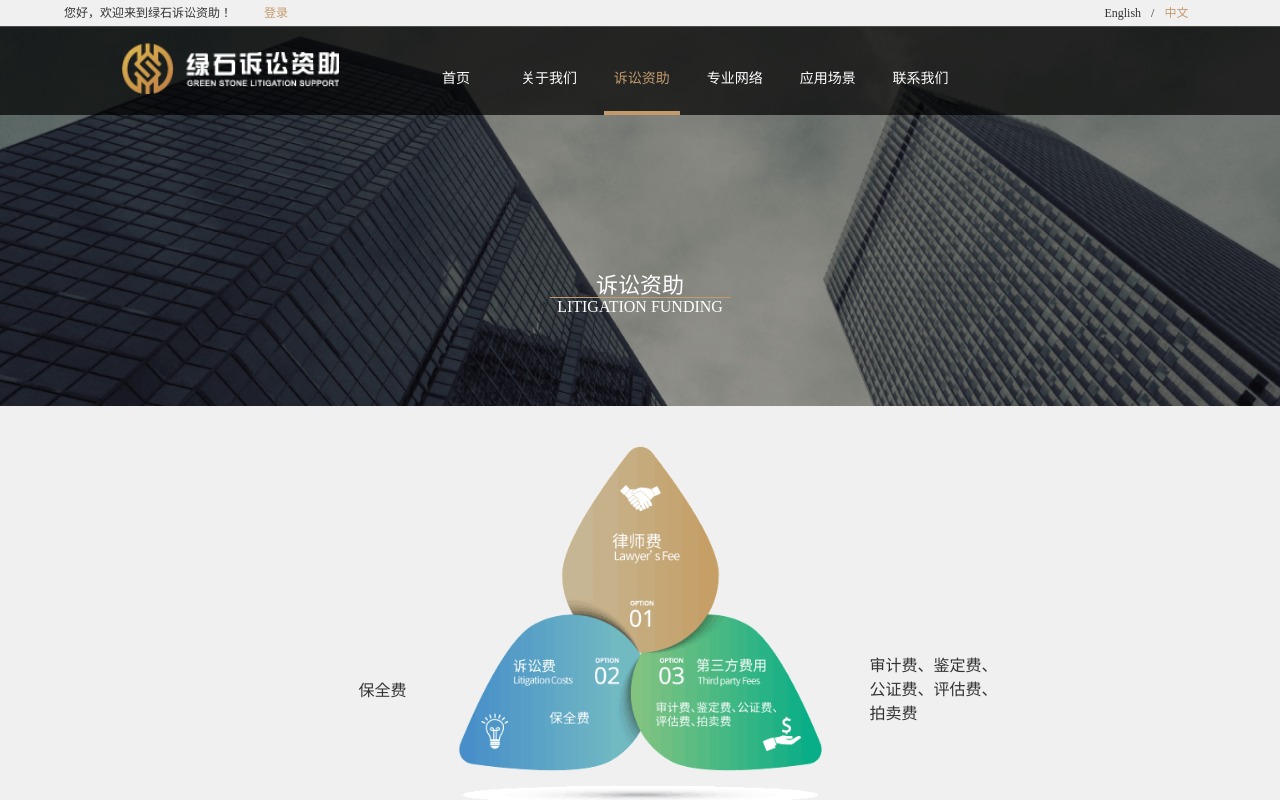
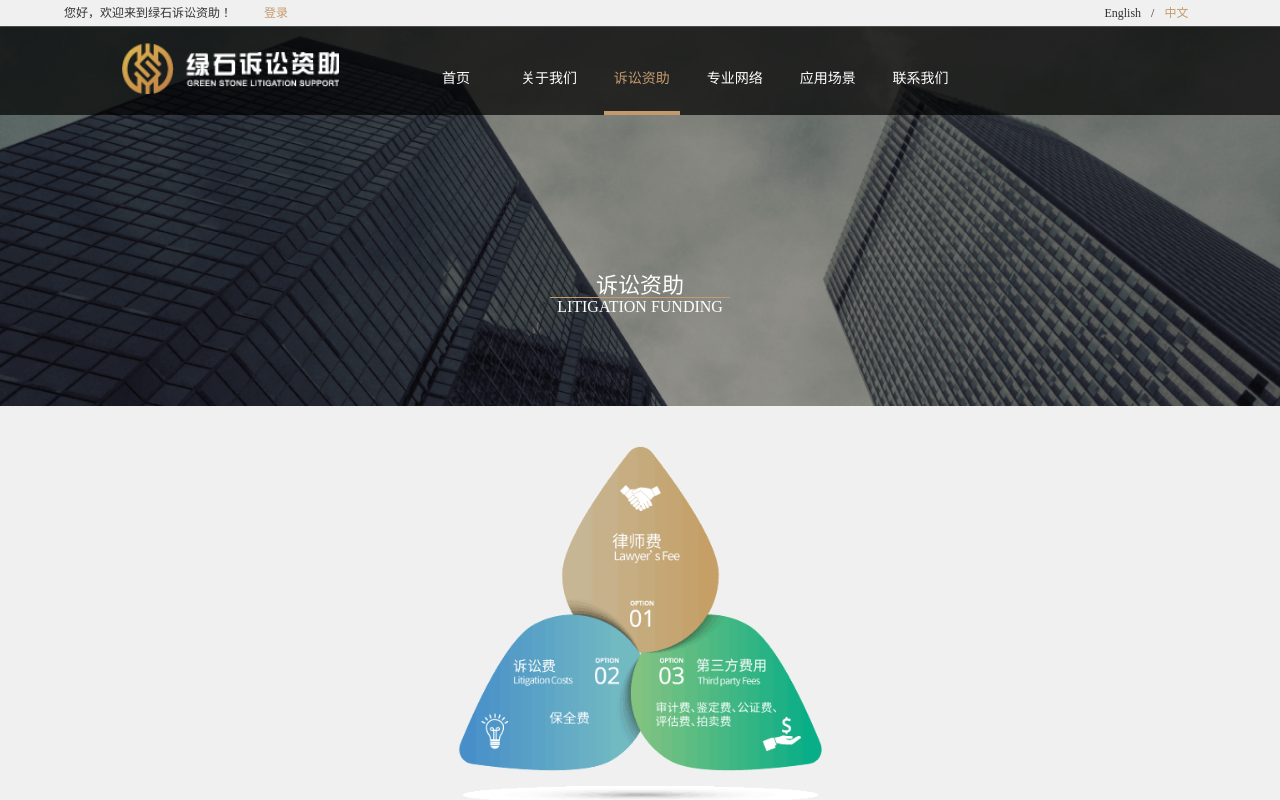
Before and after one commit to nibucuo/litigationfund, a Vue app: page /Funding in a window 1280 px wide. Shown: the top 800 px of the page. Built offline with nearby package versions, Linux system fonts and the light colour scheme; what vue-resource would draw is missing.

Commit message:
qiaof: change funding text show

```diff
--- a/src/components/page/Funding.vue
+++ b/src/components/page/Funding.vue
@@ -15,11 +15,7 @@
     </div>
     <div class="litigation">
       <div class="litigationImgBox">
-        <div class="litigationLeft">保全费</div>
-        <div class="litigationLeftBox"></div>
         <div class="litigationImg"><img src="../../assets/images/circles.png"></div>
-        <div class="litigationRight">审计费、鉴定费、<br/>公证费、评估费、<br/>拍卖费</div>
-        <div class="litigationRightBox"></div>
       </div>
     </div>
     <!-- 资助阶段 -->
@@ -217,23 +213,6 @@ export default {
   height: 360px;
   position: relative;
 }
-.litigationLeft{
-  position: absolute;
-  left: 28%;
-  top: 64%;
-  font-family: 'Regular';
-  color: #333;
-  font-size: 16px;
-}
-.litigationLeftBox{
-  width: 230px;
-  height: 250px;
-  position: absolute;
-  left: 32%;
-  top: 40%;
-  background: transparent;
-  z-index: 2;
-}
 .litigationImg{
   position: absolute;
   left: 0;
@@ -244,24 +223,6 @@ export default {
 }
 .litigationImg img{
   height: 100%;
-}
-.litigationRight{
-  width: 180px;
-  position: absolute;
-  right: 18%;
-  top: 57%;
-  font-family: 'Regular';
-  color: #333;
-  font-size: 16px;
-}
-.litigationRightBox{
-  width: 230px;
-  height: 250px;
-  position: absolute;
-  right: 32%;
-  top: 40%;
-  background: transparent;
-  z-index: 2;
 }
 /*<!-- 资助阶段 -->*/
 .funding{
--- a/src/components/page/Scenarios.vue
+++ b/src/components/page/Scenarios.vue
@@ -93,15 +93,15 @@ export default {
   top: -89px;
 }
 .aboutImgBox{
-  width: 180px;
+  width: 160px;
   height: 60px;
   position: absolute;
   left: 50%;
   top: 40%;
-  margin-left: -90px;
+  margin-left: -80px;
 }
 .aboutChi{
-  width: 180px;
+  width: 160px;
   height: 30px;
   text-align: center;
   font-family: 'Medium';
@@ -110,7 +110,7 @@ export default {
   border-bottom: 1px solid #c49a6d;
 }
 .aboutEng{
-  width: 180px;
+  width: 160px;
   height: 22px;
   text-align: center;
   font-family: 'Regular';
```
Also changed, not shown: 10 other files (tests, documents, lock files or other folders).
